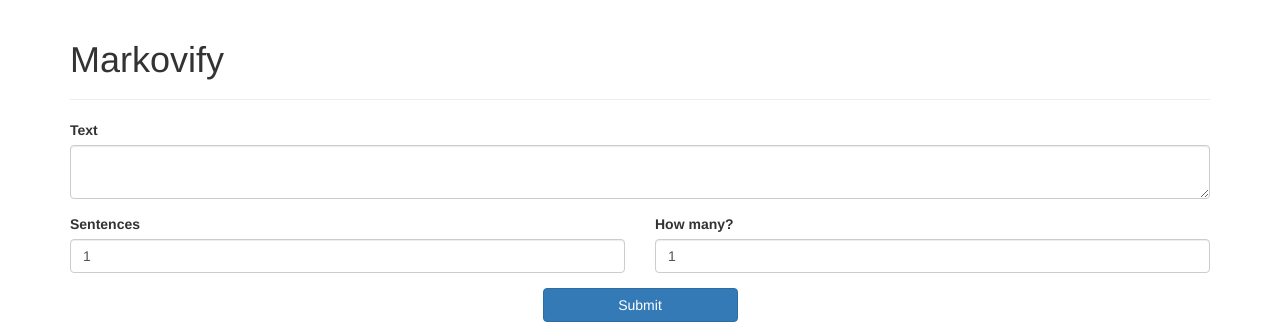
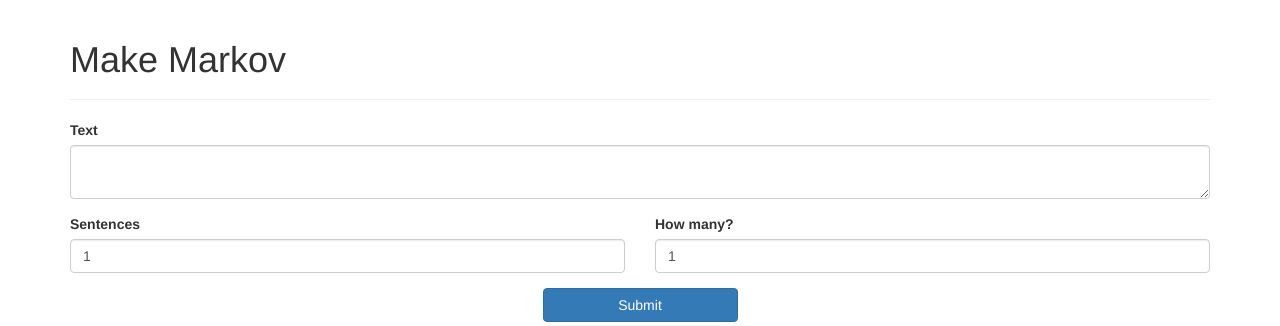
Before and after one commit to bkblanton/markovify, a Flask app: page / in a window 1280 px wide. Shown: the top 326 px of the page. Run offline with Flask 2, Linux system fonts and the light colour scheme; some libraries are stand-ins or nearby versions.

Commit message:
Renamed title

```diff
--- a/app/templates/home.html
+++ b/app/templates/home.html
@@ -1,9 +1,9 @@
 {% extends "base.html" %}
-{% block title %}Markovify{% endblock %}
+{% block title %}Make Markov{% endblock %}
 {% block body %}
     <div class="container">
         <div class="page-header">
-            <h1>Markovify</h1>
+            <h1>Make Markov</h1>
         </div>
         {% include "forms/upload.html" %}
         {% block outputs %}
```
